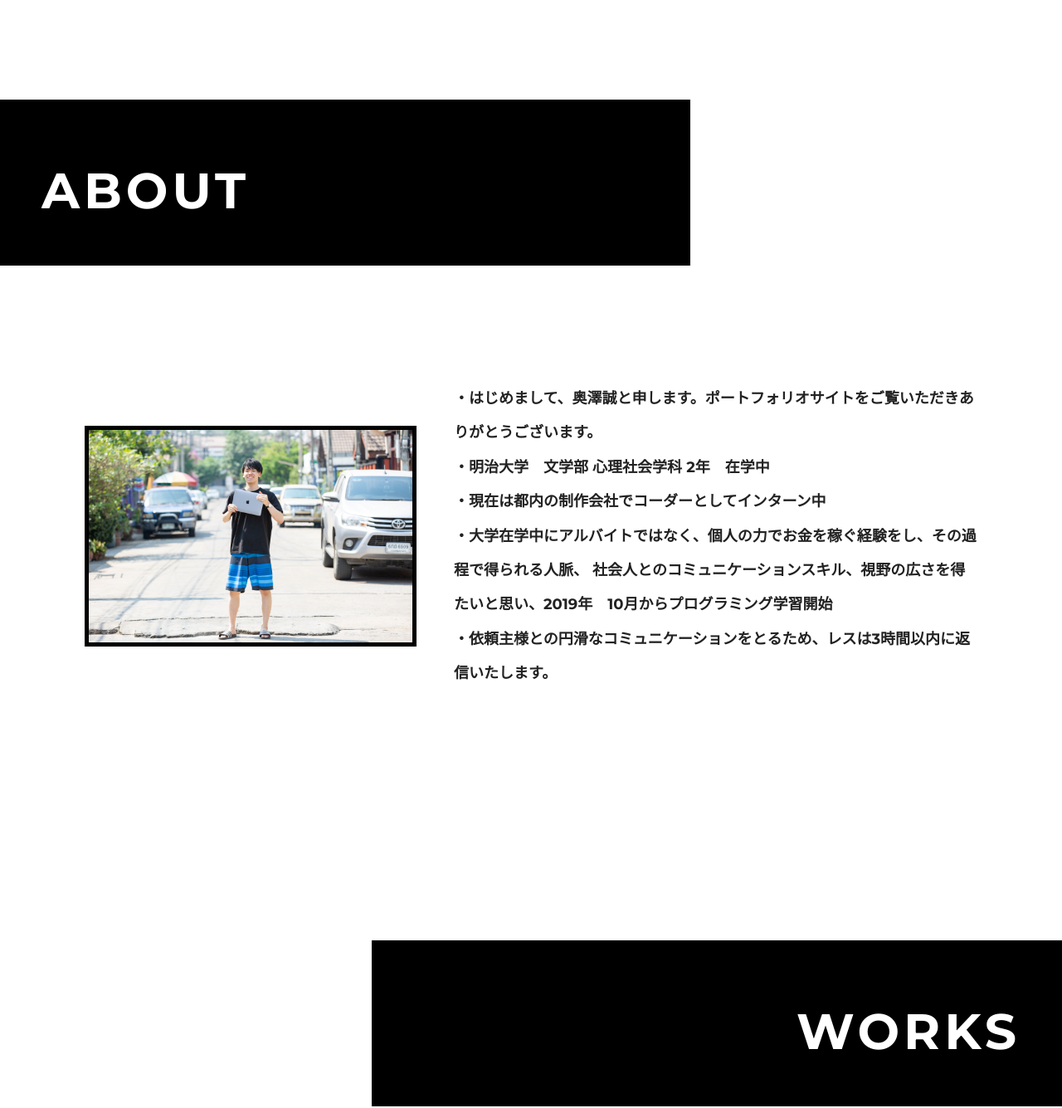
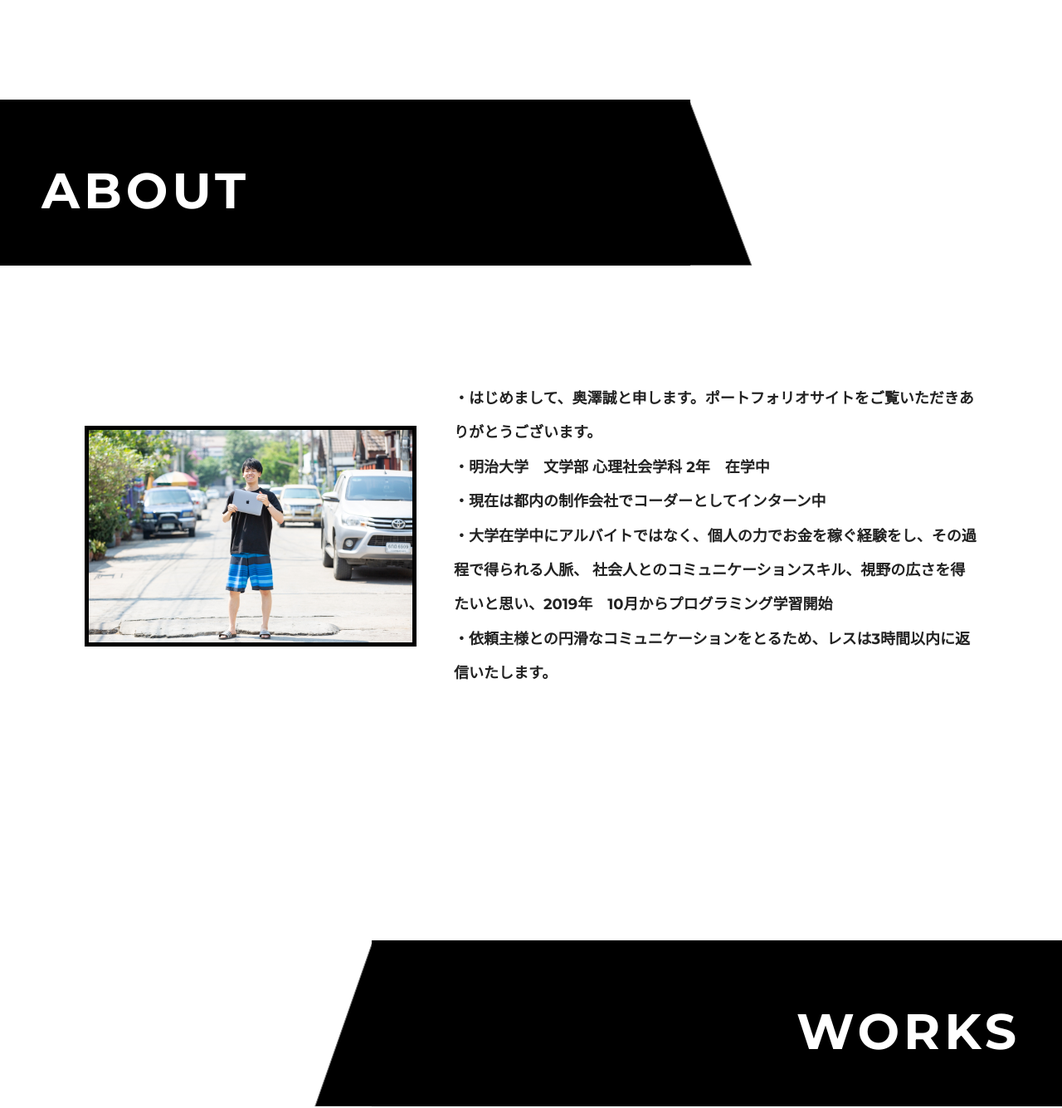
Before and after one commit to makkori1/mysite, a plain HTML site: page index.html in a window 1280 px wide. Shown: the part 880-2215 px from the top of the page at 83% size. Drawn offline with nearby package versions, Linux system fonts and the light colour scheme.

```diff
--- a/src/css/object/component/_title.scss
+++ b/src/css/object/component/_title.scss
@@ -12,7 +12,7 @@
     &::before{
       left: 64.88%;
       width: 10%;
-      background: no-repeat url('./src/img/page/about/triungle-left.png');
+      background: no-repeat url('../src/img/page/about/triungle-left.png');
     }
   }
   &.-right{
@@ -28,7 +28,7 @@
     &::before{
       right: 64.93%;
       width: 70px;
-      background: no-repeat url('./src/img/page/about/triunglr-right.png');
+      background: no-repeat url('../src/img/page/about/triunglr-right.png');
     }
   }
   &::after{
```
Also changed, not shown: css/main.css, 1 other file.
